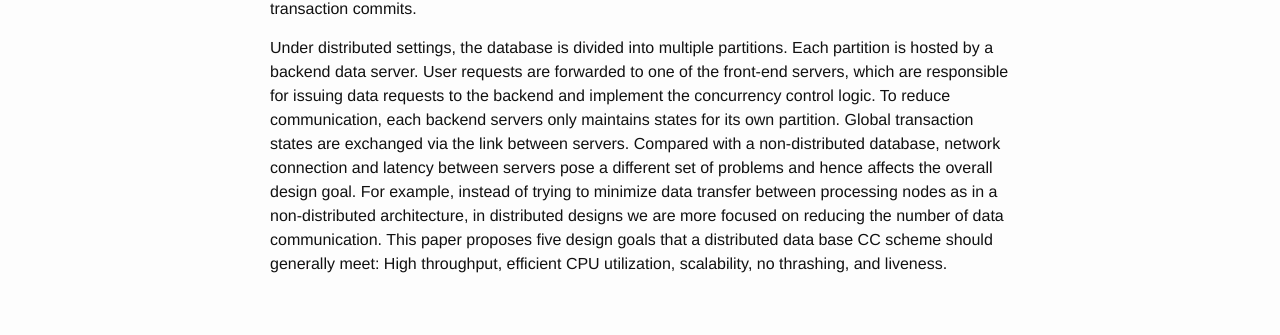
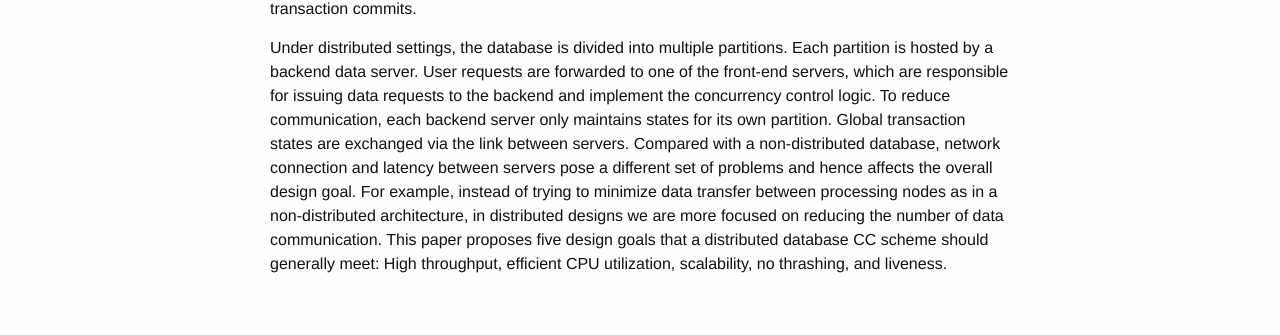
Before and after one commit to wangziqi2013/wangziqi2013.github.io, a Jekyll site: the page built from _posts/2018-12-18-maat.markdown, in a window 1280 px wide. Shown: the part 1041-1376 px from the top of the page. Built offline with Jekyll 4.4.1, drawn with Linux system fonts in a browser that asks for light colours.

Commit message:
Fix typo

```diff
--- a/_posts/2018-12-18-maat.markdown
+++ b/_posts/2018-12-18-maat.markdown
@@ -31,10 +31,10 @@ transaction commits.
 
 Under distributed settings, the database is divided into multiple partitions. Each partition is hosted by a backend data
 server. User requests are forwarded to one of the front-end servers, which are responsible for issuing data requests to
-the backend and implement the concurrency control logic. To reduce communication, each backend servers only maintains
+the backend and implement the concurrency control logic. To reduce communication, each backend server only maintains
 states for its own partition. Global transaction states are exchanged via the link between servers. Compared with a
 non-distributed database, network connection and latency between servers pose a different set of problems and hence
 affects the overall design goal. For example, instead of trying to minimize data transfer between processing nodes
 as in a non-distributed architecture, in distributed designs we are more focused on reducing the number of
-data communication. This paper proposes five design goals that a distributed data base CC scheme should generally meet:
+data communication. This paper proposes five design goals that a distributed database CC scheme should generally meet:
 High throughput, efficient CPU utilization, scalability, no thrashing, and liveness.
```
